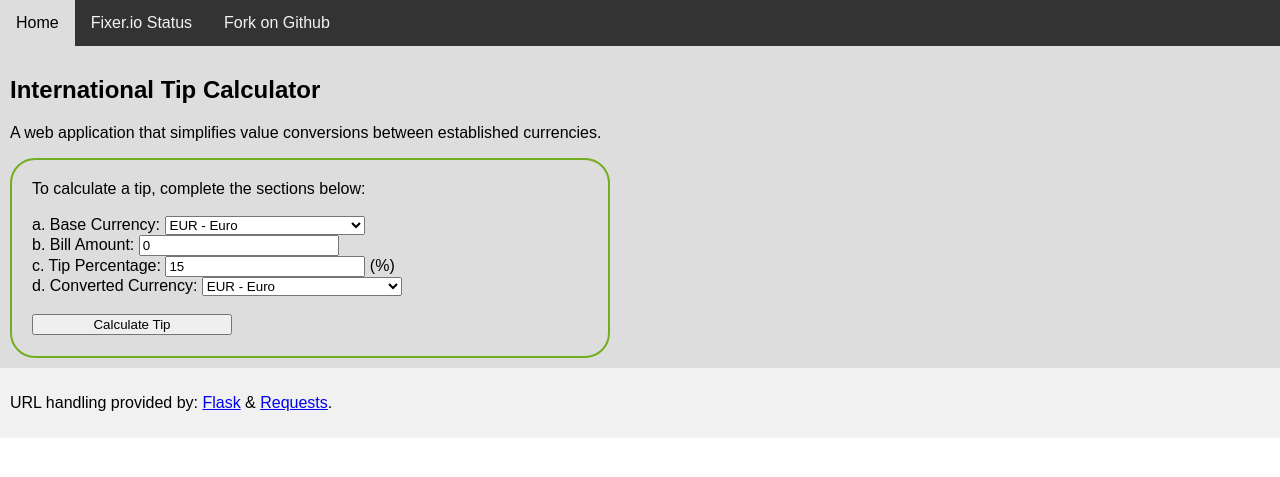
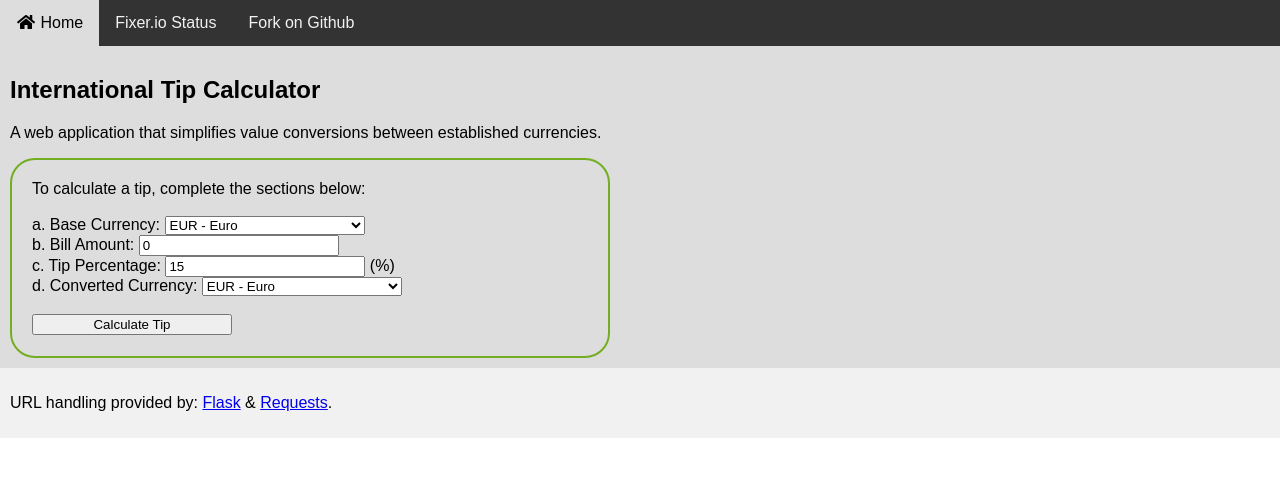
Before and after one commit to mcdonagj/Tiptabs, a Flask app: page / in a window 1280 px wide. Shown: the top 477 px of the page. Run offline with Flask 2, Linux system fonts and the light colour scheme; some libraries are stand-ins or nearby versions.

Commit message:
Add a Home icon in the header.

```diff
--- a/templates/app.html
+++ b/templates/app.html
@@ -7,6 +7,7 @@
      <!---Devicons provided from: https://konpa.github.io/devicon-->
     <link rel="stylesheet" href="https://cdn.rawgit.com/konpa/devicon/df6431e323547add1b4cf45992913f15286456d3/devicon.min.css">
     <link href="https://fonts.googleapis.com/icon?family=Material+Icons" rel="stylesheet">
+    <link rel="stylesheet" href="https://use.fontawesome.com/releases/v5.0.13/css/all.css" integrity="sha384-DNOHZ68U8hZfKXOrtjWvjxusGo9WQnrNx2sqG0tfsghAvtVlRW3tvkXWZh58N9jp" crossorigin="anonymous">
 
     <title>International Tip Calculator</title>
 
@@ -20,7 +21,7 @@
 
     <body>
         <div class="topnav">
-            <a href="http://127.0.0.1:5000/">Home</a>
+            <a href="http://127.0.0.1:5000/"><i class="fas fa-home fa-fw"></i> Home</a>
             <a href="http://127.0.0.1:5000/fixer_status">Fixer.io Status</a>
             <a href="https://github.com/mcdonagj/International-Tip-Calculator">Fork on Github <i class="devicon-github-plain"></i></a>
         </div>
```
